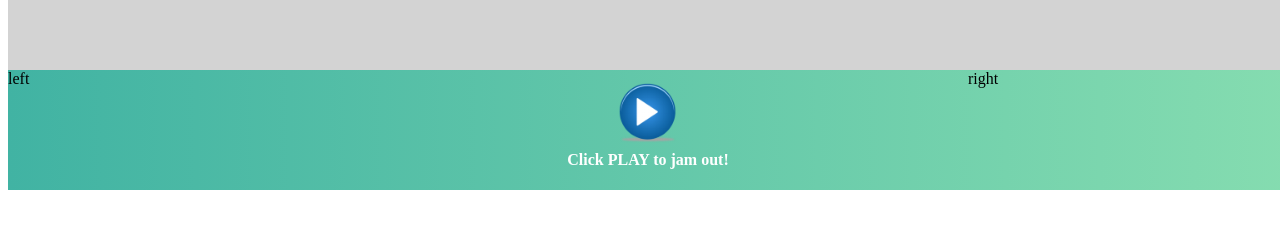
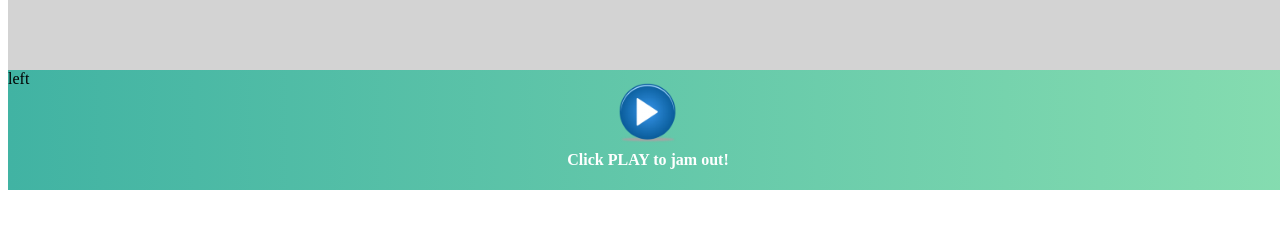
Before and after one commit to doc1atis/RadioApp, a React (Create React App) app in the folder radio-client/: page / in a window 1280 px wide. Shown: the part 516-744 px from the top of the page. Built offline with nearby package versions, Linux system fonts and the light colour scheme.

Commit message:
Uploaded icon buttons for mute, unmute, favorite add, and favorite remove.

```diff
--- a/radio-client/src/components/PlayerBar/PlayerBar.js
+++ b/radio-client/src/components/PlayerBar/PlayerBar.js
@@ -4,6 +4,10 @@ import "./PlayerBar.css";
 import stations from "../../Stations/Station";
 import playButton from './playButton.png';
 import pauseButton from './pauseButton.png';
+import muteButton from './muteButton.png';
+import unmuteButton from './unmuteButton.png';
+import favoriteAdd from './favoriteAdd.png';
+import favoriteRemove from './favoriteRemove.png';
 
 
 export default class PlayerBar extends Component {
@@ -73,7 +77,7 @@ export default class PlayerBar extends Component {
         }
         </div>
         <div style={styles.rightSection}>
-          right
+
         </div>
       </div>
     );
@@ -106,6 +110,8 @@ const styles = {
   rightSection: {
     display: 'flex',
     flexDirection: 'column',
+    alignItems: 'center',
+    justifyConten: 'center',
     gridArea: '1 / 3 / span 1 / span 1'
   },
   centerImg: {
```
Also changed, not shown: radio-client/src/components/PlayerBar/favoriteAdd.png (added), radio-client/src/components/PlayerBar/favoriteRemove.png (added).
